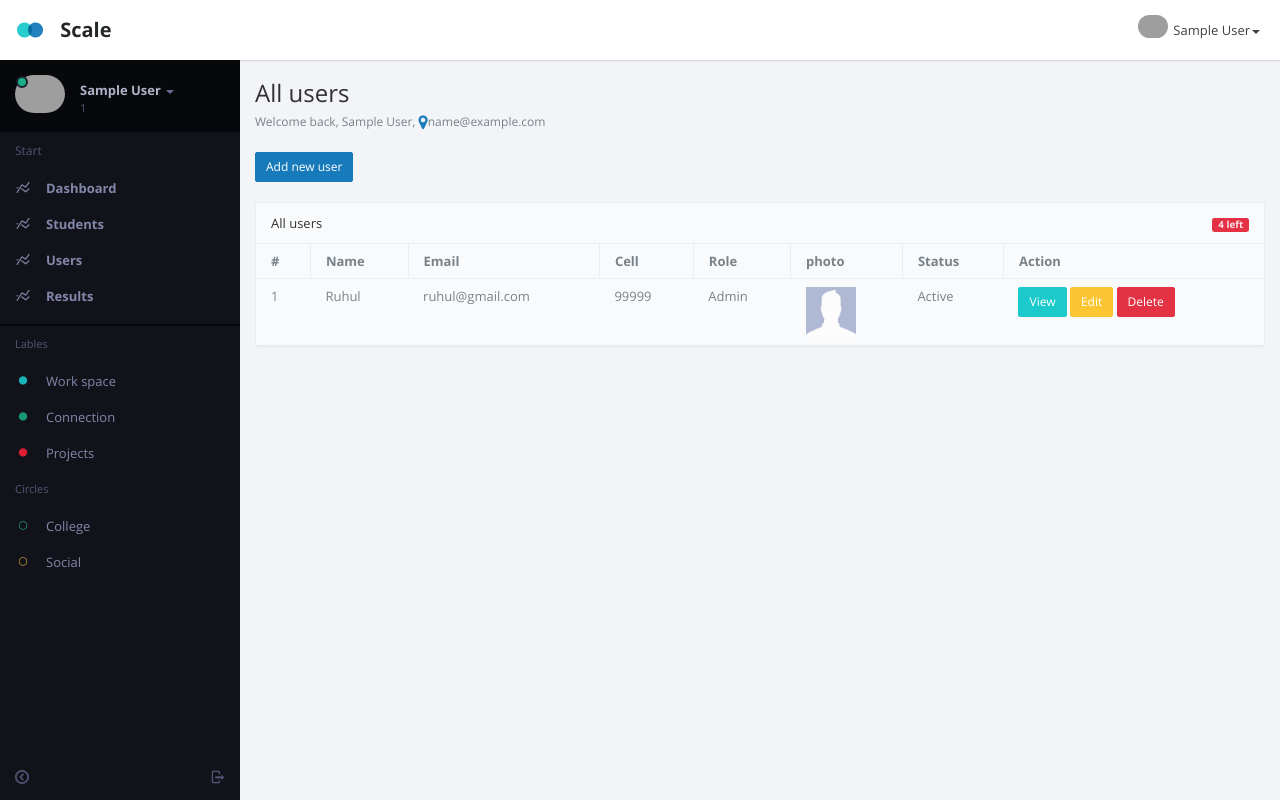
After one commit to ramincse/edu-board, a PHP site: page /admin/users.php in a window 1280 px wide. The commit adds this page. Run offline with PHP 8.4, Linux system fonts and the light colour scheme; the visitor is signed in with stand-in values (Sample User, id 1); some web fonts are replaced; grey boxes are pictures that could not be loaded.

Commit message:
Dashboard design

```diff
--- /dev/null
+++ b/admin/js/custom.js
@@ -0,0 +1,16 @@
+(function($){
+	$(document).ready(function(){
+		//Dash Menu Active
+		// $(document).on('click', 'ul#dashmenu li', function(){
+		// 	$('ul#dashmenu li').removeClass('active');
+		// 	$(this).addClass('active');
+		// });
+
+		//Add new user modal
+		$(document).on('click', 'a#add_user_btn', function(){
+			$('#add_user_modal').modal('show');
+
+			return false;
+		});
+	});
+})(jQuery)
--- a/admin/templates/footer.php
+++ b/admin/templates/footer.php
@@ -17,6 +17,7 @@
 <script src="js/calendar/demo.js"></script>
 <script src="js/sortable/jquery.sortable.js"></script>
 <script src="js/app.plugin.js"></script>
+<script src="js/custom.js"></script>
 </body>
 <!-- Mirrored from flatfull.com/themes/scale/index.html by HTTrack Website Copier/3.x [XR&CO'2014], Sat, 13 Jul 2019 15:14:15 GMT -->
 </html>
--- a/admin/templates/header.php
+++ b/admin/templates/header.php
@@ -41,7 +41,7 @@
                             </span><?php echo $_SESSION['name']; ?><b class="caret"></b>
                         </a>
                         <ul class="dropdown-menu animated fadeInRight">
-                            <li> <span class="arrow top"></span> <a href="password_change.php">Settings</a> </li>
+                            <li> <span class="arrow top"></span> <a href="password_change.php">Change Password</a> </li>
                             <li> <a href="profile.html">Profile</a> </li>
                             <li class="divider"></li>
                             <li><a href="?logout=success">Logout</a></li>
--- a/admin/templates/menu.php
+++ b/admin/templates/menu.php
@@ -20,7 +20,9 @@
                             </span>
                         </a>
                         <ul class="dropdown-menu animated fadeInRight m-t-xs">
-                            <li> <span class="arrow top hidden-nav-xs"></span> <a href="#">Settings</a> </li>
+                            <li> <span class="arrow top hidden-nav-xs"></span>
+                                <a href="password_change.php">Change Password</a>
+                            </li>
                             <li> <a href="profile.html">Profile</a> </li>
                             <li class="divider"></li>
                             <li><a href="?logout=success">Logout</a></li>
@@ -42,18 +44,18 @@
                                 <!-- nav -->
                                 <nav class="nav-primary hidden-xs">
                                     <div class="text-muted text-sm hidden-nav-xs padder m-t-sm m-b-sm">Start</div>
-                                    <ul class="nav nav-main" data-ride="collapse">
-                                        <li class="active">
+                                    <ul id="dashmenu" class="nav nav-main" data-ride="collapse">
+                                        <li class="">
                                             <a href="dashboard.php" class="auto"> <i class="i i-statistics icon"> </i> <span class="font-bold">Dashboard</span> </a>
                                         </li>
                                         <li>
-                                            <a href="dashboard.php" class="auto"> <i class="i i-statistics icon"> </i> <span class="font-bold">Students</span> </a>
+                                            <a href="students.php" class="auto"> <i class="i i-statistics icon"> </i> <span class="font-bold">Students</span> </a>
                                         </li>
                                         <li>
-                                            <a href="dashboard.php" class="auto"> <i class="i i-statistics icon"> </i> <span class="font-bold">Users</span> </a>
+                                            <a href="users.php" class="auto"> <i class="i i-statistics icon"> </i> <span class="font-bold">Users</span> </a>
                                         </li>
                                         <li>
-                                            <a href="dashboard.php" class="auto"> <i class="i i-statistics icon"> </i> <span class="font-bold">Results</span> </a>
+                                            <a href="results.php" class="auto"> <i class="i i-statistics icon"> </i> <span class="font-bold">Results</span> </a>
                                         </li>
                                     </ul>
 
--- /dev/null
+++ b/admin/users.php
@@ -0,0 +1,128 @@
+<?php include_once "templates/header.php"; ?>
+<?php
+    use Edu\Board\Controller\User;
+
+    $usr = new User;
+?>
+<!-- MAIN CONTENT  -->
+<section id="content">
+    <section class="hbox stretch">
+        <section>
+            <section class="vbox">
+                <section class="scrollable padder">
+
+                    <section class="row m-b-md">
+                        <div class="col-sm-6">
+                            <h3 class="m-b-xs text-black">All users</h3> <small>Welcome back, <?php echo $_SESSION['name']; ?>, <i class="fa fa-map-marker fa-lg text-primary"></i><?php echo $_SESSION['email']; ?></small>
+                        </div>
+                        <!-- <div class="col-sm-6 text-right text-left-xs m-t-md">
+                            <div class="btn-group">
+                                <a class="btn btn-rounded btn-default b-2x dropdown-toggle" data-toggle="dropdown">Widgets <span class="caret"></span></a>
+                                <ul class="dropdown-menu text-left pull-right">
+                                    <li><a href="#">Notification</a></li>
+                                    <li><a href="#">Messages</a></li>
+                                    <li><a href="#">Analysis</a></li>
+                                    <li class="divider"></li>
+                                    <li><a href="#">More settings</a></li>
+                                </ul>
+                            </div>
+                        </div>  -->
+                    </section>
+
+                <!-- = = = = = = = = = Our Page Content = = = = = = = = = -->
+<!-- = = = = = = = = = Add new user Modal = = = = = = = = = -->
+<div id="add_user_modal" class="modal fade">
+    <div class="modal-dialog">
+        <div class="modal-content">
+            <!-- <div class="modal-header"></div> -->
+            <div class="modal-body">
+                <h2>Add new user</h2>
+                <div class="mess"></div>
+                <hr>
+                <form id="add_student_form" action="" method="POST" enctype="multipart/form-data">
+                    <div class="form-group">
+                        <label for="">Name</label>
+                        <input name="name" class="form-control" type="text">
+                    </div>
+                    <div class="form-group">
+                        <label for="">Uname</label>
+                        <input name="uname" class="form-control" type="text">
+                    </div>
+                    <div class="form-group">
+                        <label for="">Email</label>
+                        <input name="email" class="form-control" type="text">
+                    </div>
+                    <div class="form-group">
+                        <label for="">Cell</label>
+                        <input name="cell" class="form-control" type="text">
+                    </div>
+                    <div class="form-group">
+                        <label for="">Role</label>
+                        <select name="role" id="" class="form-control">
+                            <option value="">-select-</option>
+                            <option value="Admin">Admin</option>
+                            <option value="Teacher">Teacher</option>
+                            <option value="Staff">Staff</option>
+                        </select>
+                    </div>
+                    <div class="form-group">
+                        <input name="submit" class="btn btn-sm btn-primary" type="submit" value="Add user">
+                    </div>
+                </form>
+            </div>
+            <!-- <div class="modal-footer"></div> -->
+        </div>
+    </div>
+</div>
+<!-- = = = = = = = = = All Users = = = = = = = = = -->
+<div class="row">
+    <div class="col-sm-12">
+        <a id="add_user_btn" class="btn btn-sm btn-primary" href="">Add new user</a>
+        <br>
+        <br>
+        <section class="panel panel-default">
+            <header class="panel-heading"><span class="label bg-danger pull-right m-t-xs">4 left</span>All users</header>
+            <table class="table table-striped m-b-none">
+                <thead>
+                    <tr>
+                        <th>#</th>
+                        <th>Name</th>
+                        <th>Email</th>
+                        <th>Cell</th>
+                        <th>Role</th>
+                        <th>photo</th>
+                        <th>Status</th>
+                        <th>Action</th>
+                    </tr>
+                </thead>
+                <tbody>
+                    <tr>
+                        <td>1</td>
+                        <td>Ruhul</td>
+                        <td>ruhul@gmail.com</td>
+                        <td>99999</td>
+                        <td>Admin</td>
+                        <td>
+                            <img style="width: 50px; height: 50px; display: block;" src="images/avatar.jpg" alt="">
+                        </td>
+                        <td>Active</td>
+                        <td>
+                            <a class="btn btn-sm btn-info" href="">View</a>
+                            <a class="btn btn-sm btn-warning" href="">Edit</a>
+                            <a class="btn btn-sm btn-danger" href="">Delete</a>
+                        </td>
+                    </tr>
+                </tbody>
+            </table>
+        </section>
+    </div>
+</div>
+
+
+                </section>
+            </section>
+        </section>
+    </section>
+    <a href="#" class="hide nav-off-screen-block" data-toggle="class:nav-off-screen,open" data-target="#nav,html"></a>
+</section>
+<?php include_once "templates/footer.php"; ?>
--- a/app/Support/Auth.php
+++ b/app/Support/Auth.php
@@ -15,11 +15,11 @@
 		{
 			$data = $this -> emailUsernameCheck($email_uname);
 
-			$num = $data['num'];
+			$user_num = $data['num'];
 			$login_user_data = $data['data'] -> fetch(PDO::FETCH_ASSOC);
 
 			//Email or Uname
-			if ( $num == 1 ) {
+			if ( $user_num == 1 ) {
 				//Password
 				if ( password_verify($pass, $login_user_data['pass']) ) {
 					$_SESSION['id'] 	= $login_user_data['id'];
@@ -45,7 +45,10 @@
 		 */
 		public function emailUsernameCheck($email_uname)
 		{
-			return $this -> dataCheck('users', $email_uname);
+			return $this -> dataCheck('users', [
+				'email' => $email_uname,
+				'uname' => $email_uname,
+			], 'OR');
 		}
 
 		/**
--- a/app/Support/Database.php
+++ b/app/Support/Database.php
@@ -31,28 +31,57 @@
 		}
 
 		/**
-		 * Data Check
+		 * Data Create
 		 */
-		public function dataCheck($tbl, $data)
+		public function create()
 		{
-			$stmt = $this -> connection() -> prepare("SELECT * FROM $tbl WHERE email='$data' || uname ='$data' ");
-			$stmt -> execute();
-			$num = $stmt -> rowCount();
 
-			return [
-				'num' 	=> $num,
-				'data' 	=> $stmt,
-			];
 		}
 
 		/**
-		 * Single Data Check
+		 * Data Find by ID
 		 */
-		public function dataCheckPro($tbl, array $data, $condition = 'AND')
+		public function find($id)
+		{
+
+		}
+
+		/**
+		 * Delete Data by ID
+		 */
+		public function delete($id)
+		{
+
+		}
+
+		/**
+		 * Data Show All
+		 */
+		public function all($tbl)
+		{
+
+		}
+
+		/**
+		 * Data Check
+		 */
+		// public function dataCheck($tbl, $data)
+		// {
+		// 	$stmt = $this -> connection() -> prepare("SELECT * FROM $tbl WHERE email='$data' || uname ='$data' ");
+		// 	$stmt -> execute();
+		// 	$num = $stmt -> rowCount();
+
+		// 	return [
+		// 		'num' 	=> $num,
+		// 		'data' 	=> $stmt,
+		// 	];
+		// }
+
+		public function dataCheck($tbl, array $data, $condition = 'AND')
 		{
 			$query_string = '';
 			foreach ($data as $key => $val) {
-				$query_string .= $key . "='$val' AND ";
+				$query_string .= $key . "='$val' $condition ";
 			}
 			$query_array = explode(' ', $query_string);
 			array_pop($query_array);
@@ -64,7 +93,12 @@
 			$stmt = $this -> connection() -> prepare("SELECT * FROM $tbl WHERE $final_query_string");
 			$stmt -> execute();
 
-			echo $stmt -> rowCount();
+			$num = $stmt -> rowCount();
+
+			return [
+				'num' 	=> $num,
+				'data' 	=> $stmt,
+ 			];
 		}
 
 		/**
```
Also changed, not shown: admin/results.php (added, +119 -0 lines), admin/students.php (added, +119 -0 lines), readme.md.
